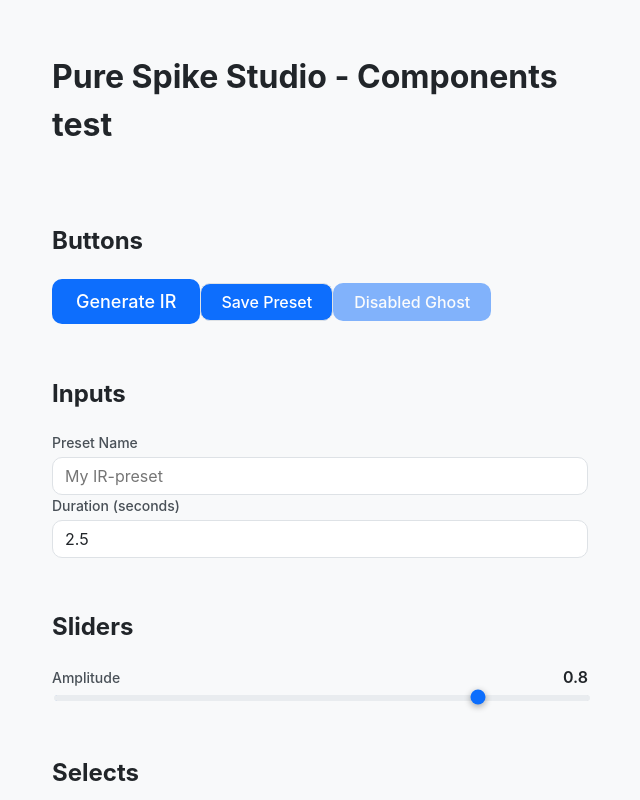
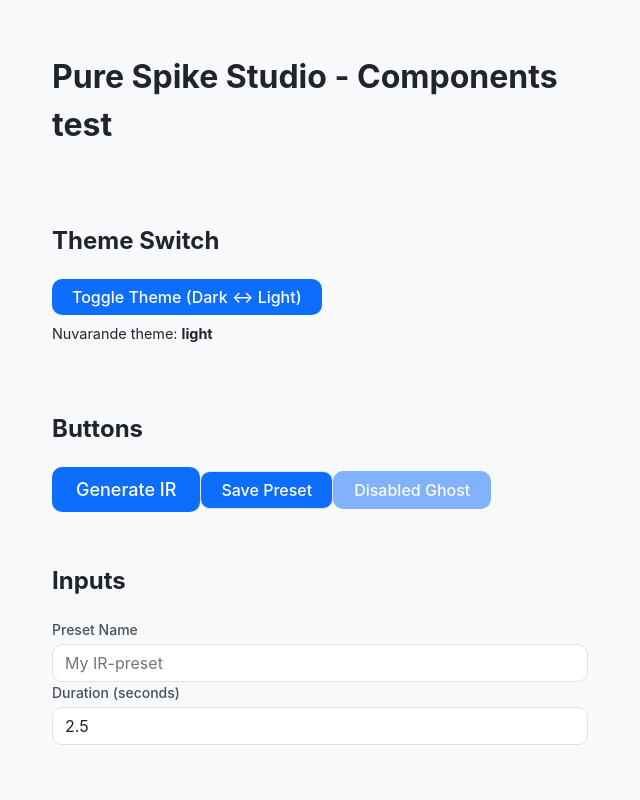
Before and after one commit to TomacBarin/pure-spike, a React (Vite) app: page / in a window 1280 px wide. Shown: the top 800 px of the page, without its empty margins (20-660 px from the left). Built offline with nearby package versions, Linux system fonts and the light colour scheme.

Commit message:
feat(theme): add theme toggle in App.tsx for testing

```diff
--- a/src/App.tsx
+++ b/src/App.tsx
@@ -10,6 +10,7 @@ import { Card } from './components/ui/Card/Card';
 
 function App() {
   // State för att testa komponenterna
+  const { theme, toggleTheme } = useTheme();
   const [name, setName] = useState('');
   const [duration, setDuration] = useState(2.5);
   const [amplitude, setAmplitude] = useState(0.8);
@@ -37,6 +38,20 @@ function App() {
     }}>
 
       <h1>Pure Spike Studio - Components test</h1>
+
+      {/* Theme Switch Test */}
+      <div>
+        <h2>Theme Switch</h2>
+        <Button variant="primary" onClick={toggleTheme}>
+          Toggle Theme (Dark ↔ Light)
+        </Button>
+
+        <p style={{ marginTop: '0.5rem', fontSize: '0.9rem' }}>
+          Nuvarande theme: <strong>{theme}</strong>
+        </p>
+      </div>
+
+
 
       {/* Buttons */}
       <div>
```
